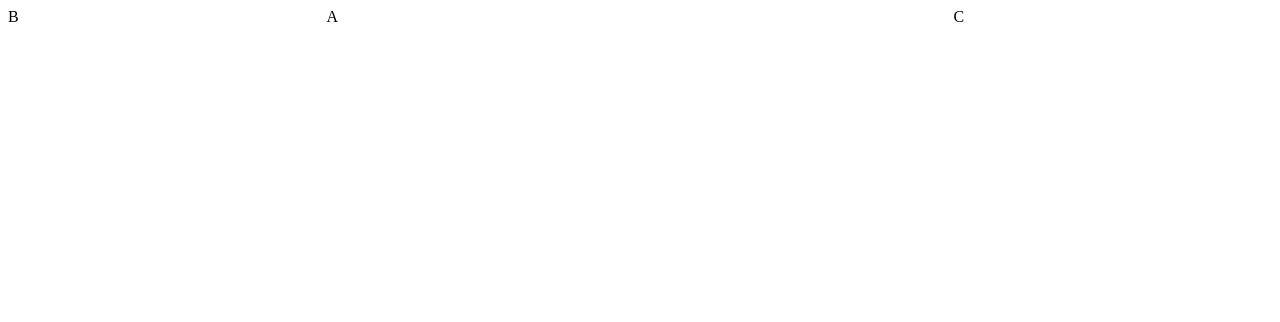
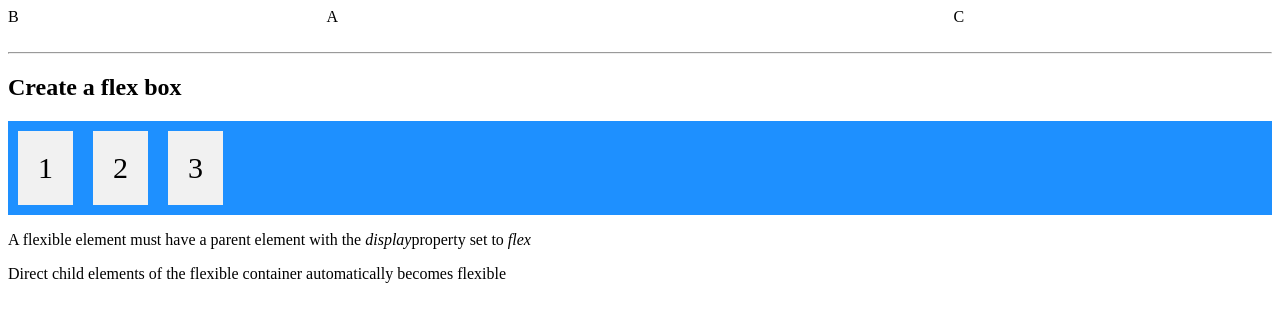
Before and after one commit to Arupparida/30daysofcss, a plain HTML site: page Day3_Flexboxlabs/flexboxlabs.html in a window 1280 px wide. Drawn offline with Linux system fonts and the light colour scheme.

Commit message:
addition to flexbox

```diff
--- a/Day3_Flexboxlabs/flexboxlabs.html
+++ b/Day3_Flexboxlabs/flexboxlabs.html
@@ -8,11 +8,31 @@
   <link rel="stylesheet" href="flexlabs.css">
 </head>
 <body>
+  <section>
   <div class="container">
     <div class="box" id="box1">A</div>
     <div clas="box" id="box2">B</div>
     <div class="box" id="box3">C</div>
   </div>
+  </section>
+
+  <section>
+  <br/>
+  <hr/>
+  <h1>Create a flex box</h1>
+  <div class="flex-container">
+    <div>1</div>
+    <div>2</div>
+    <div>3</div>
+  </div>
+  <p>A flexible element must have a parent element with the <em>display</em>property set to <em>flex</em></p>
+
+  <p>Direct child elements of the flexible container automatically becomes flexible</p>
+
+  </section>
+
+
+
 
 </body>
 </html>
--- a/Day3_Flexboxlabs/flexlabs.css
+++ b/Day3_Flexboxlabs/flexlabs.css
@@ -11,3 +11,15 @@
 #box2 {
   order: -1;
 }
+
+.flex-container {
+  display: flex;
+  background-color: dodgerblue;
+}
+/*New way of styling the child elements*/
+.flex-container > div {
+  background-color: #f1f1f1;
+  margin: 10px;
+  padding: 20px;
+  font-size: 30px;
+}
```
